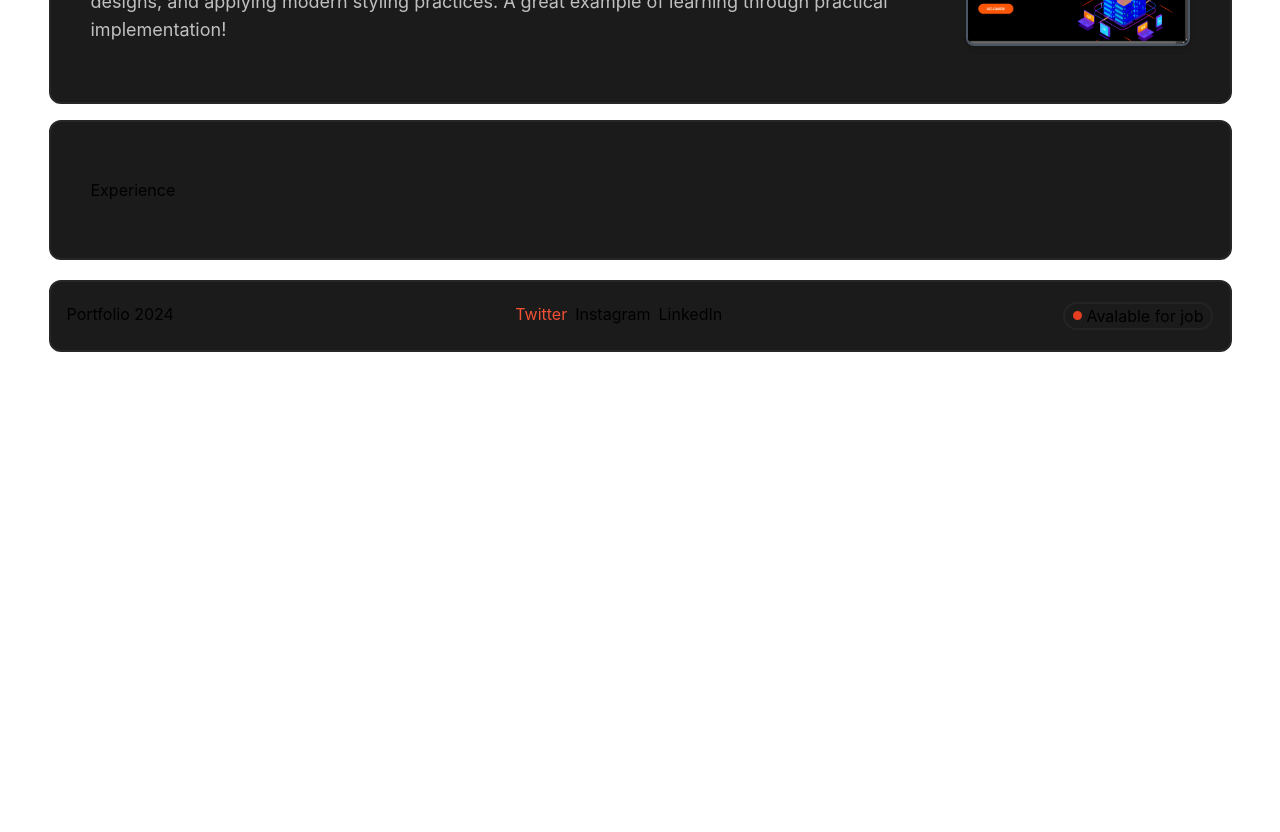
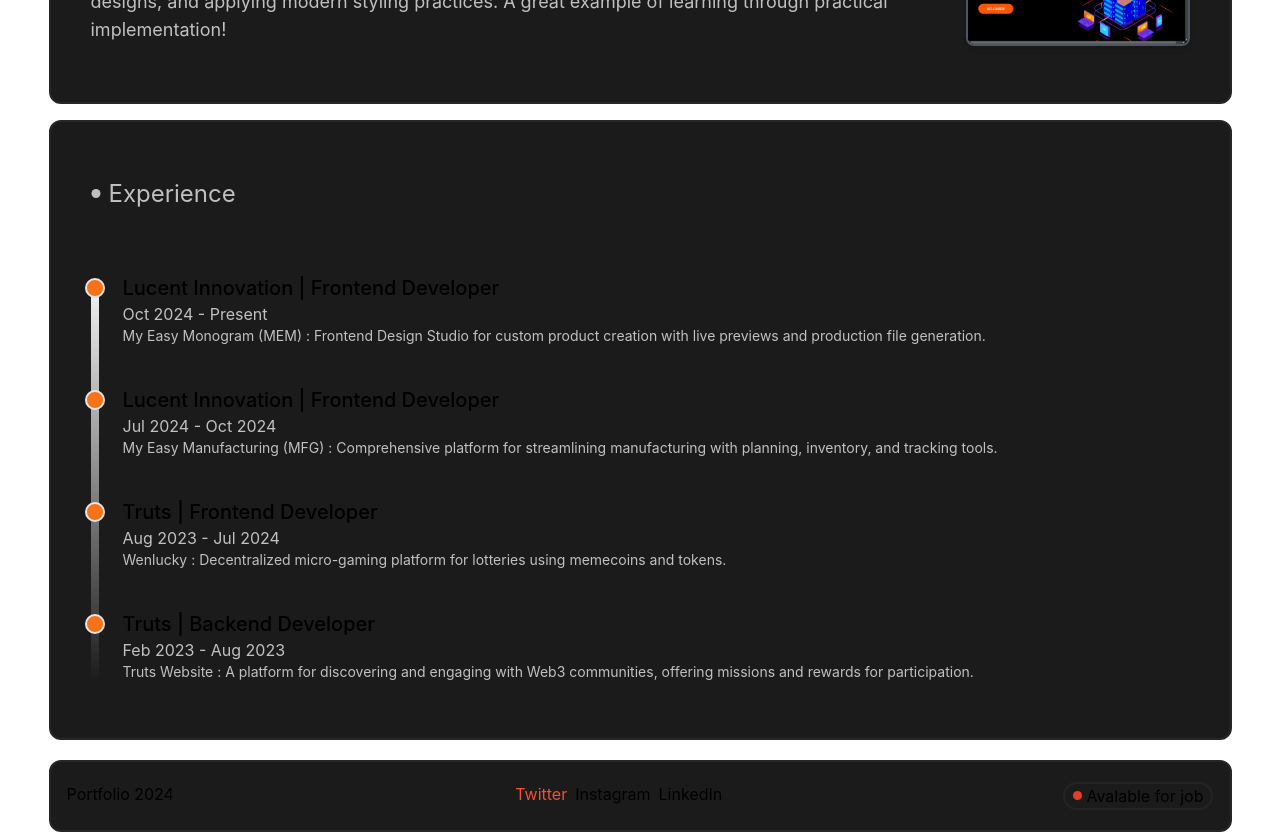
Before and after one commit to AKSHAY13PATEL/portfolio-akshay, a React (Vite) app: page / in a window 1280 px wide. Shown: the part 1720-2552 px from the top of the page. Before the commit the page ends 2072 px from the top, so only its background shows below. Built offline with nearby package versions, Linux system fonts and the light colour scheme.

Commit message:
Experience section implemented.

```diff
--- /dev/null
+++ b/src/components/ExperienceSection.tsx
@@ -0,0 +1,45 @@
+import experiences from "../data/experience_data.json";
+
+const ExperienceSection = () => {
+  return (
+    <div className="flex flex-col gap-16">
+      <div className="flex items-center justify-start gap-2">
+        <svg
+          width="10"
+          height="10"
+          viewBox="0 0 10 10"
+          fill="none"
+          xmlns="http://www.w3.org/2000/svg"
+        >
+          <circle cx="5" cy="4.51221" r="4.5" fill="#C0C0C0" />
+        </svg>
+        <span className="text-2xl text-secondary">Experience</span>
+      </div>
+      <div className="flex gap-6">
+        <div className="mt-2 h-auto w-2 bg-gradient-to-b from-gray-100 to-transparent"></div>
+        <div className="flex flex-col gap-10">
+          {experiences.map((experience, index) => {
+            return (
+              <div key={index} className="relative flex justify-between gap-10">
+                <div className="absolute left-[-38px] mt-1 h-5 w-5 rounded-full border-2 border-gray-200 bg-orange-500"></div>
+                <div>
+                  <div className="text-xl font-medium">
+                    {experience.company_name} | {experience.role}
+                  </div>
+                  <div className="text-base font-normal text-secondary">
+                    {experience.duration}
+                  </div>
+                  <div className="text-sm text-secondary">
+                    {experience.project_name} : {experience.short_description}
+                  </div>
+                </div>
+              </div>
+            );
+          })}
+        </div>
+      </div>
+    </div>
+  );
+};
+
+export default ExperienceSection;
--- a/src/components/MainWrapper.tsx
+++ b/src/components/MainWrapper.tsx
@@ -1,3 +1,4 @@
+import ExperienceSection from "./ExperienceSection";
 import HeroSection from "./HeroSection";
 import ProjectSection from "./ProjectSection";
 import RecentWorks from "./RecentWorks";
@@ -18,7 +19,9 @@ const MainWrapper = () => {
       <div className="card-wrapper col-span-full">
         <ProjectSection />
       </div>
-      <div className="card-wrapper col-span-full">Experience</div>
+      <div className="card-wrapper col-span-full">
+        <ExperienceSection />
+      </div>
     </div>
   );
 };
--- /dev/null
+++ b/src/data/experience_data.json
@@ -0,0 +1,34 @@
+[
+  {
+    "company_name": "Lucent Innovation",
+    "role": "Frontend Developer",
+    "project_name": "My Easy Monogram (MEM)",
+    "description": "As a contributor to MyEasyMonogram, I developed the frontend of the Design Studio, enabling users to create custom products with live previews and automatic production file generation. This feature streamlines the design process, allowing customers to personalize items seamlessly.",
+    "short_description": "Frontend Design Studio for custom product creation with live previews and production file generation.",
+    "duration": "Oct 2024 - Present"
+  },
+  {
+    "company_name": "Lucent Innovation",
+    "role": "Frontend Developer",
+    "project_name": "My Easy Manufacturing (MFG)",
+    "description": "As a contributor to MyEasyMFG, I was instrumental in developing a comprehensive platform that streamlines manufacturing processes for businesses. Our solution offers tools for production planning, inventory management, and order tracking, enabling manufacturers to enhance efficiency and productivity.",
+    "short_description": "Comprehensive platform for streamlining manufacturing with planning, inventory, and tracking tools.",
+    "duration": "Jul 2024 - Oct 2024"
+  },
+  {
+    "company_name": "Truts",
+    "role": "Frontend Developer",
+    "project_name": "Wenlucky",
+    "description": "As a contributor to WenLucky.com, I was instrumental in developing a decentralized micro-gaming platform that enables users to participate in various lotteries using memecoins and other speculative tokens.",
+    "short_description": "Decentralized micro-gaming platform for lotteries using memecoins and tokens.",
+    "duration": " Aug 2023 - Jul 2024"
+  },
+  {
+    "company_name": "Truts",
+    "role": "Backend Developer",
+    "project_name": "Truts Website",
+    "description": "Truts.xyz is a platform that enables users to discover and engage with various Web3 communities. It offers missions for users to contribute to their favorite communities and earn rewards, fostering active participation in the decentralized ecosystem.",
+    "short_description": "A platform for discovering and engaging with Web3 communities, offering missions and rewards for participation.",
+    "duration": "Feb 2023 - Aug 2023"
+  }
+]
```
